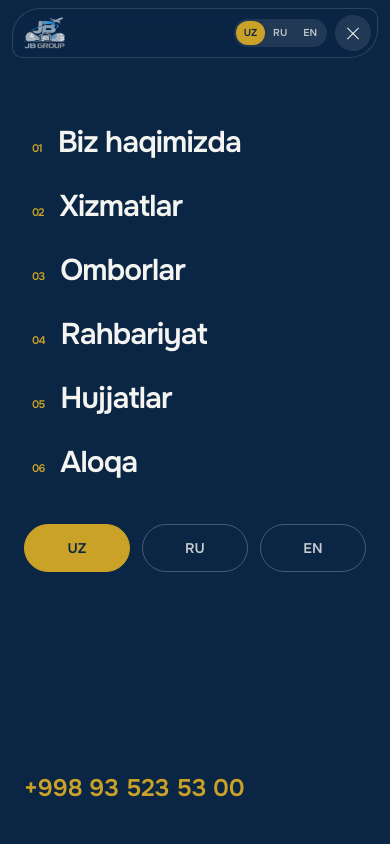
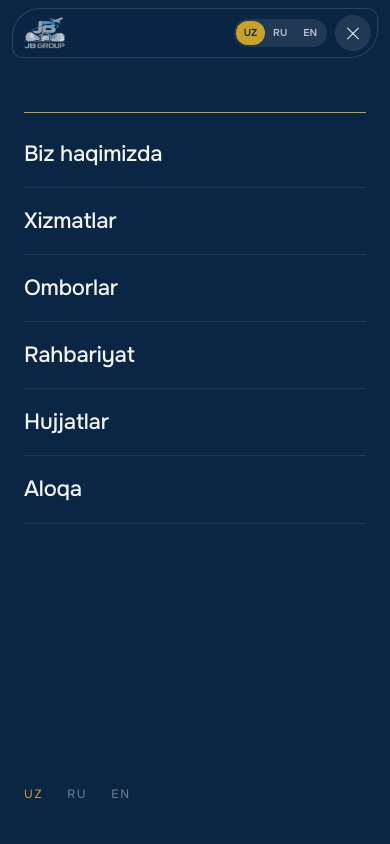
Before and after one commit to jmirkhadjayev/jbgroup-webside, a Next.js app in the folder site/: page / in a window 390 px wide. Both pictures are taken after a click on the button 353 px from the left and 33 px from the top of the page. Shown: the top 844 px of the page. Built offline with nearby package versions, Linux system fonts and the light colour scheme.

Commit message:
Mobil menyu: ixchamlashgan, raqamsiz va telefonsiz; doira shaklida ochiladigan animatsiya
Co-Authored-By: Claude Haiku 5.5 <noreply@anthropic.com>

```diff
--- a/site/src/components/variant/ui/Header.tsx
+++ b/site/src/components/variant/ui/Header.tsx
@@ -3,9 +3,8 @@
 import { useEffect, useState } from 'react'
 import Image from 'next/image'
 import { LANGS, type Dict, type Lang } from '../i18n'
-import { LOGO, NAV_IDS, PHONE_HREF } from '../constants'
+import { LOGO, NAV_IDS } from '../constants'
 import { pad } from '../format'
-import { seedSettings } from '@/lib/seed-data'
 
 // Suzuvchi shisha navigatsiya: faol bo‘lim, til tanlagich, mobil menyu
 export function Header({ lang, onLang, t }: { lang: Lang; onLang: (l: Lang) => void; t: Dict }) {
@@ -234,53 +233,61 @@ export function Header({ lang, onLang, t }: { lang: Lang; onLang: (l: Lang) => v
         </div>
       </aside>
 
-      {/* Mobil menyu: to‘liq ekran, raqamli linklar ketma-ket chiqadi */}
+      {/* Mobil menyu: doira shaklida ochiladi (clip-path), bo‘limlar chapdan siljib chiqadi */}
       <div
         aria-hidden={!open}
-        className={`fixed inset-0 z-40 flex flex-col bg-navy px-6 pb-10 pt-28 text-paper transition-[opacity,visibility] duration-500 lg:hidden ${
-          open ? 'visible opacity-100' : 'invisible opacity-0'
-        }`}
+        className="fixed inset-0 z-40 flex flex-col overflow-hidden bg-navy px-6 pb-10 pt-28 text-paper lg:hidden"
+        style={{
+          clipPath: open ? 'circle(150% at calc(100% - 2.5rem) 2.5rem)' : 'circle(0% at calc(100% - 2.5rem) 2.5rem)',
+          visibility: open ? 'visible' : 'hidden',
+          transition: `clip-path 700ms cubic-bezier(.7,0,.2,1), visibility 0s linear ${open ? 0 : 700}ms`,
+        }}
       >
-        <ul className="space-y-1">
+        <span
+          aria-hidden="true"
+          className={`mb-2 block h-px w-full origin-left bg-gold transition-transform duration-700 ease-out ${
+            open ? 'scale-x-100' : 'scale-x-0'
+          }`}
+          style={{ transitionDelay: open ? '180ms' : '0ms' }}
+        />
+        <ul>
           {NAV_IDS.map((id, i) => (
             <li
               key={id}
-              className={`transition-all duration-500 ${open ? 'translate-y-0 opacity-100' : 'translate-y-4 opacity-0'}`}
-              style={{ transitionDelay: open ? `${i * 60 + 120}ms` : '0ms' }}
+              className={`transition-all duration-700 ease-out ${
+                open ? 'translate-x-0 opacity-100 blur-0' : '-translate-x-6 opacity-0 blur-sm'
+              }`}
+              style={{ transitionDelay: open ? `${260 + i * 70}ms` : '0ms' }}
             >
               <a
                 href={id === 'about' ? '#top' : `#${id}`}
                 onClick={() => setOpen(false)}
-                className="flex items-baseline gap-4 rounded-2xl px-2 py-3 font-sans text-3xl font-semibold tracking-[-0.03em] no-underline transition-colors hover:bg-paper/5"
+                className="group flex items-center justify-between border-b border-paper/10 py-4 font-sans text-[22px] font-medium tracking-[-0.01em] no-underline transition-colors duration-300 hover:text-gold"
               >
-                <span className="font-mono text-[11px] text-gold">{pad(i + 1)}</span>
                 {t.nav[id]}
+                <span
+                  aria-hidden="true"
+                  className="text-gold opacity-0 transition-all duration-300 group-hover:translate-x-1 group-hover:opacity-100"
+                >
+                  →
+                </span>
               </a>
             </li>
           ))}
         </ul>
-        {/* Mobil menyuda til tanlash: uchta katta tugma */}
-        <div role="group" aria-label={t.ui.lang} className="mt-8 grid grid-cols-3 gap-3">
+        <div role="group" aria-label={t.ui.lang} className="mt-auto flex gap-6 font-mono text-[12px] tracking-[0.14em]">
           {LANGS.map((l) => (
             <button
               key={l}
               type="button"
               aria-pressed={l === lang}
-              onClick={() => {
-                onLang(l)
-                setOpen(false)
-              }}
-              className={`h-12 rounded-full border font-mono text-sm font-semibold transition-colors duration-300 ${
-                l === lang ? 'border-gold bg-gold text-navy' : 'border-paper/25 text-paper/80'
-              }`}
+              onClick={() => onLang(l)}
+              className={`transition-colors duration-300 ${l === lang ? 'text-gold' : 'text-paper/45 hover:text-paper'}`}
             >
               {l.toUpperCase()}
             </button>
           ))}
         </div>
-        <a href={PHONE_HREF} className="mt-auto pt-8 font-sans text-2xl font-semibold text-gold no-underline">
-          {seedSettings.phone}
-        </a>
       </div>
     </>
   )
```
